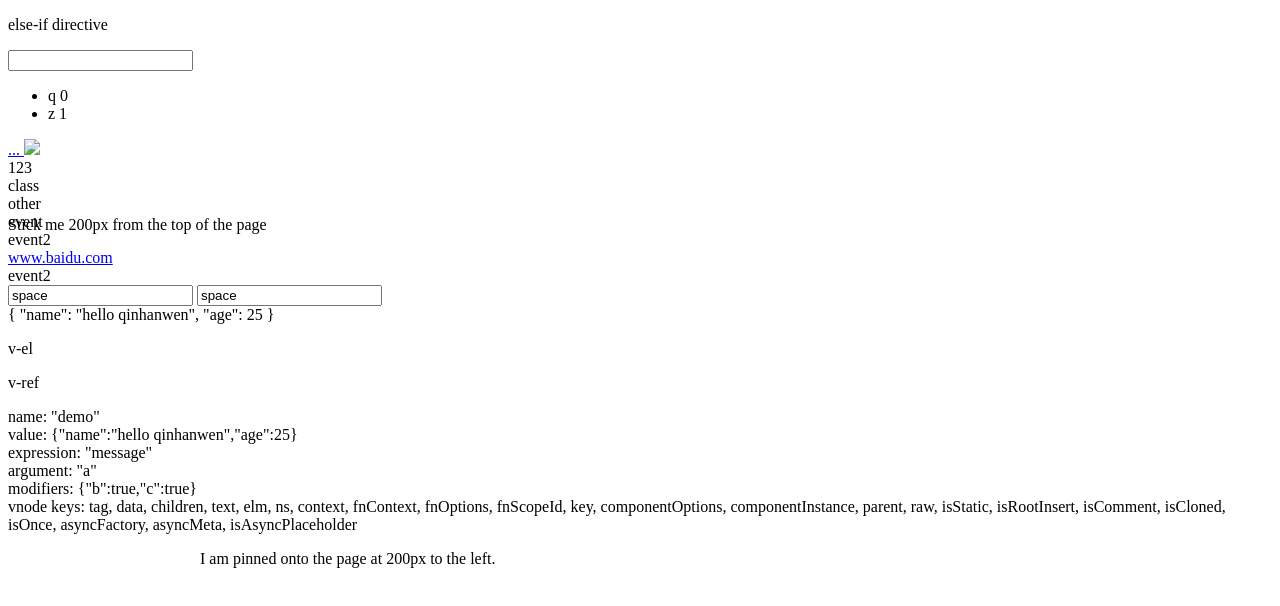
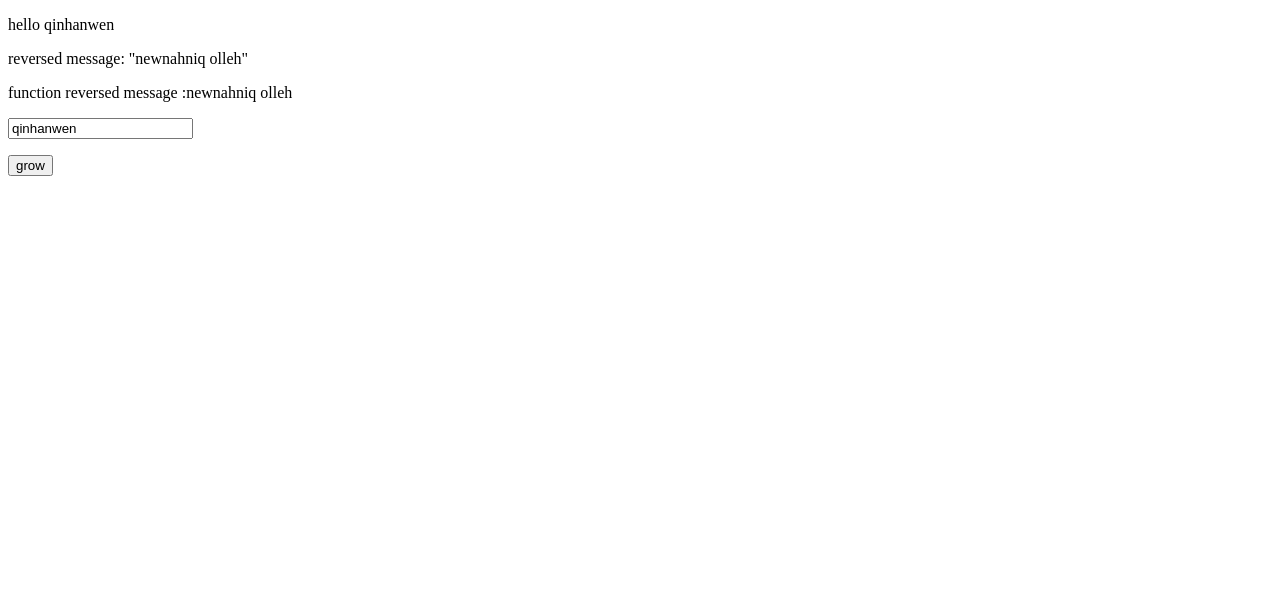
Before and after one commit to qinhanwen/learning-vue, a website: page index.html in a window 1280 px wide. Drawn offline with nearby package versions, Linux system fonts and the light colour scheme.

Commit message:
feat:计算属性

```diff
--- a/index.html
+++ b/index.html
@@ -9,133 +9,49 @@
 
 <body>
     <div id="learning-vue">
-        <p v-show="show">show</p>
-        <p v-if="directive">if directive</p>
-        <p v-else="!directive">else-if directive</p>
-        <p v-else="directive">else directive</p>
-        <form>
-            <input type="text" name="userName" v-model="value" />
-            <p>{{value}}</p>
-        </form>
-        <ul>
-            <li v-for="(tab,index) in tabs" :class="tab+index" v-on:click="change(index)" track-by="tab.id">{{tab.name}}
-                {{index}}</li>
-        </ul>
-        <a :[attributename]="src"> ... </a>
-        <img :src="src" />
-        <div :id="id1">
-            123
-        </div>
-        <div :class="[classA,{classB:isB}]">
-            class
-        </div>
-        <div v-bind="{id:id1,class:[classA,{classB:isB}]}">
-            other
-        </div>
-
-        <div @click="clickMe(1,$event)">
-            event
-        </div>
-        <div v-on:click="clickMe(2,$event)">
-            event2
-        </div>
-
-        <a href="http://www.baidu.com" v-on:click.prevent="clickMe(1,$event)">www.baidu.com</a>
-
-        <div @click="clickMe(1,$event)">
-            <div v-on:click.stop="clickMe(2,$event)">
-                event2
-            </div>
-        </div>
-
-        <input type="text" value="space" @keyup.enter="clickMe(1,$event)">
-        <input type="text" value="space" @keyup.13="clickMe(1,$event)">
-
-        <div v-cloak>
-            {{ message }}
-        </div>
-
-        <p rel=ele @click="clickMe">v-el</p>
-        <p ref=oneRef @click="clickMe">v-ref</p>
-        <div v-demo:a.b.c="message" @click="clickDirec()"></div>
-
-        <p v-pin="200">Stick me 200px from the top of the page</p>
-        <p v-pin1:[direction]="200">I am pinned onto the page at 200px to the left.</p>
+        <p>{{message}}</p>
+        <p>reversed message: "{{ reversedMessage }}"</p>
+        <p>function reversed message :{{reversedMessageFunc()}}</p>
+        <input type="text" v-model="name">
+        <p>{{fullName}}</p>
+        <button @click="grow()">grow</button>
     </div>
 </body>
-<style>
-    [v-cloak] {
-        display: none;
-    }
-</style>
 <script>
-    // 定义指令
-    Vue.directive('pin', {
-        bind: function (el, binding, vnode) {
-            el.style.position = 'fixed'
-            el.style.top = binding.value + 'px'
-        }
-    })
-    Vue.directive('pin1', {
-        bind: function (el, binding, vnode) {
-            el.style.position = 'fixed'
-            var s = (binding.arg == 'left' ? 'left' : 'top')
-            el.style[s] = binding.value + 'px'
-        }
-    })
-
-    Vue.directive('demo', {
-        bind: function (el, binding, vnode) {
-            var s = JSON.stringify;
-            el.innerHTML =
-                'name: ' + s(binding.name) + '<br>' +
-                'value: ' + s(binding.value) + '<br>' +
-                'expression: ' + s(binding.expression) + '<br>' +
-                'argument: ' + s(binding.arg) + '<br>' +
-                'modifiers: ' + s(binding.modifiers) + '<br>' +
-                'vnode keys: ' + Object.keys(vnode).join(', ')
-        },
-        update: function (el, value) {
-            console.log(el);
-            console.log(value);
-        }
-    })
     new Vue({
         el: "#learning-vue",
         data: {
-            message: {
-                name: 'hello qinhanwen',
-                age: 25
-            },
-            attributename:'href',
-            direction: 'left',
-            // ele:'',
-            show: false,
-            directive: false,
-            value: '',
-            id1: 'myId',
-            tabs: [{
-                name: 'q',
-                id: 1
-            }, {
-                name: 'z',
-                id: 2
-            }],
-            src: 'xxx.png',
-            classA: 'A',
-            isB: true,
+            message: 'hello qinhanwen',
+            name: 'qinhanwen',
+            fullName: '',
         },
         methods: {
-            change(index) {
-                this.tabs = this.tabs.filter((item, i) => i == index);
+            reversedMessageFunc: function () {
+                return this.message.split('').reverse().join('');
             },
-            clickMe() {
-                console.log(this.$refs);
-                console.log(this.$eles);
+            grow: function () {
+                this.myAge = 26;
+            }
+        },
+        computed: {
+            // 计算属性的 getter
+            reversedMessage: function () {
+                // `this` 指向 vm 实例
+                return this.message.split('').reverse().join('');
             },
-            clickDirec() {
-                this.message = 'hello'
+            myAge: {
+                set: function (value) {
+                    console.log(value);
+                },
+                get: function () {
+                    return this.myAge;
+                }
             }
+        },
+        watch: {
+            name: function (newName, oldName) {
+                this.fullName = 'new name ' + newName;
+            },
         }
     })
 </script>
```
